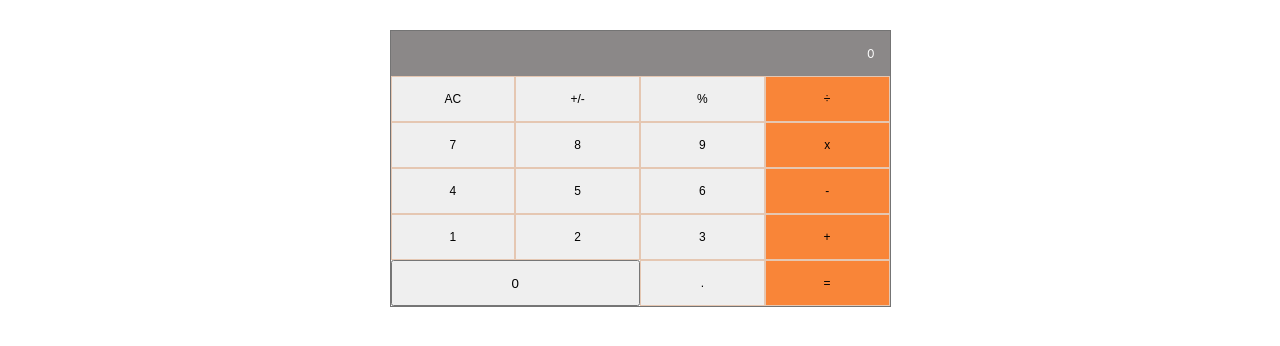
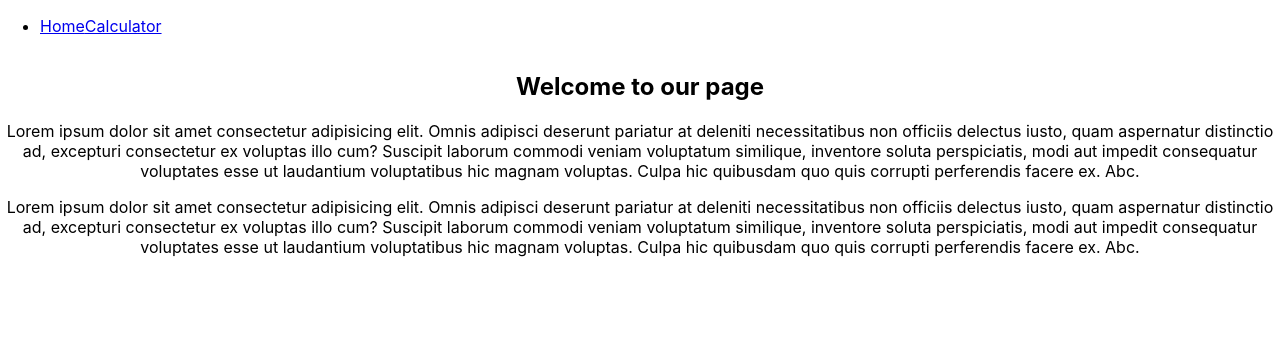
Before and after one commit to RitobrotoMukherjee/math-magician, a React (Create React App) app: page / in a window 1280 px wide. Shown: the top 346 px of the page. Built offline with nearby package versions, Linux system fonts and the light colour scheme.

Commit message:
Set up basic layout, Router and child components: Home and Calculator

```diff
--- a/package.json
+++ b/package.json
@@ -11,6 +11,7 @@
     "prop-types": "^15.8.1",
     "react": "^18.2.0",
     "react-dom": "^18.2.0",
+    "react-router-dom": "^6.3.0",
     "react-scripts": "5.0.1",
     "web-vitals": "^2.1.4"
   },
--- a/src/App.js
+++ b/src/App.js
@@ -1,11 +1,23 @@
 import './css/App.css';
+import { Routes, Route } from 'react-router-dom';
+import Layout from './components/layouts/Layout';
+import NothingFound from './components/404';
+import Home from './components/Home';
 import Calculator from './components/Calculator';
 
 function App() {
   return (
-    <section className="App">
-      <Calculator />
-    </section>
+    <Routes>
+      <Route path="/" element={<Layout />}>
+        <Route index element={<Home />} />
+        <Route path="home" element={<Home />} />
+        <Route path="calculator" element={<Calculator />} />
+        <Route
+          path="*"
+          element={<NothingFound />}
+        />
+      </Route>
+    </Routes>
   );
 }
 
--- /dev/null
+++ b/src/components/404.js
@@ -0,0 +1,9 @@
+const NotFound = () => (
+  <section className="MainSection">
+    <div className="NothingFound" style={{ padding: '1rem' }}>
+      Nothing found here
+    </div>
+  </section>
+);
+
+export default NotFound;
--- a/src/components/Calculator.js
+++ b/src/components/Calculator.js
@@ -1,6 +1,7 @@
 import React, { useState } from 'react';
 import '../css/Calculator.css';
 
+import Header from './Header';
 import Buttons from './Buttons';
 import CalculatorScreen from './CalculatorScreen';
 import Calculate from '../logic/calculate';
@@ -21,7 +22,11 @@ const Calculator = () => {
   };
 
   return (
-    <div className="Calculator">
+    <section className="CalculatorSection">
+      <div className="CalculatorSectionItems">
+        <Header heading="Let's do some math!" />
+      </div>
+      <div className="Calculator CalculatorSectionItems">
         <CalculatorScreen calculateObj={calculatorValue} />
         <div className="Buttons-grid">
           {buttons.map((button) => (
@@ -35,6 +40,7 @@ const Calculator = () => {
 
         </div>
       </div>
+    </section>
   );
 };
 
--- /dev/null
+++ b/src/components/Header.js
@@ -0,0 +1,14 @@
+import PropTypes from 'prop-types';
+
+const Header = (props) => {
+  const { heading } = props;
+  return (
+    <h2 className="MainHeading">{ heading }</h2>
+  );
+};
+
+Header.propTypes = {
+  heading: PropTypes.string.isRequired,
+};
+
+export default Header;
--- /dev/null
+++ b/src/components/Home.js
@@ -0,0 +1,13 @@
+import Header from './Header';
+
+const Home = () => (
+  <section className="Section">
+    <Header heading="Welcome to our page" />
+    <div className="ParagraphContainer">
+      <p className="Paragraph">Lorem ipsum dolor sit amet consectetur adipisicing elit. Omnis adipisci deserunt pariatur at deleniti necessitatibus non officiis delectus iusto, quam aspernatur distinctio ad, excepturi consectetur ex voluptas illo cum? Suscipit laborum commodi veniam voluptatum similique, inventore soluta perspiciatis, modi aut impedit consequatur voluptates esse ut laudantium voluptatibus hic magnam voluptas. Culpa hic quibusdam quo quis corrupti perferendis facere ex. Abc.</p>
+      <p className="Paragraph">Lorem ipsum dolor sit amet consectetur adipisicing elit. Omnis adipisci deserunt pariatur at deleniti necessitatibus non officiis delectus iusto, quam aspernatur distinctio ad, excepturi consectetur ex voluptas illo cum? Suscipit laborum commodi veniam voluptatum similique, inventore soluta perspiciatis, modi aut impedit consequatur voluptates esse ut laudantium voluptatibus hic magnam voluptas. Culpa hic quibusdam quo quis corrupti perferendis facere ex. Abc.</p>
+    </div>
+  </section>
+);
+
+export default Home;
--- /dev/null
+++ b/src/components/layouts/Layout.js
@@ -0,0 +1,15 @@
+import React from 'react';
+import { Outlet } from 'react-router-dom';
+
+import Nav from './Nav';
+
+const Layout = () => (
+  <div>
+    <Nav />
+    <main className="App">
+      <Outlet />
+    </main>
+  </div>
+);
+
+export default Layout;
--- /dev/null
+++ b/src/components/layouts/Nav.js
@@ -0,0 +1,16 @@
+import { Link } from 'react-router-dom';
+
+const Navigation = () => (
+  <header>
+    <nav>
+      <ul className="NavLinks">
+        <li className="LinkItems">
+          <Link to="home">Home</Link>
+          <Link to="calculator">Calculator</Link>
+        </li>
+      </ul>
+    </nav>
+  </header>
+);
+
+export default Navigation;
--- a/src/index.js
+++ b/src/index.js
@@ -1,5 +1,6 @@
 import React from 'react';
 import ReactDOM from 'react-dom/client';
+import { BrowserRouter } from 'react-router-dom';
 import './css/index.css';
 import App from './App';
 import reportWebVitals from './reportWebVitals';
@@ -7,7 +8,9 @@ import reportWebVitals from './reportWebVitals';
 const root = ReactDOM.createRoot(document.getElementById('math-magician'));
 root.render(
   <React.StrictMode>
-    <App />
+    <BrowserRouter>
+      <App />
+    </BrowserRouter>
   </React.StrictMode>,
 );
 
```
Also changed, not shown: 1 other file (tests, documents, lock files or other folders). Lines whose indentation alone changed are shown as unchanged.
